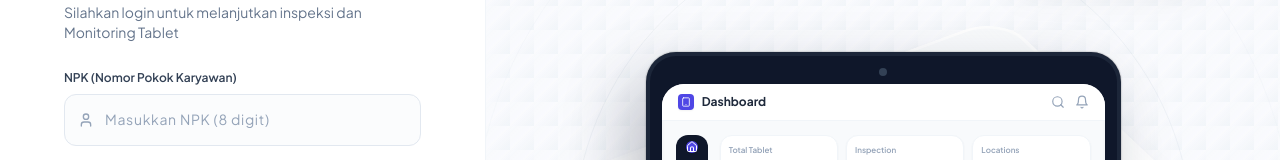
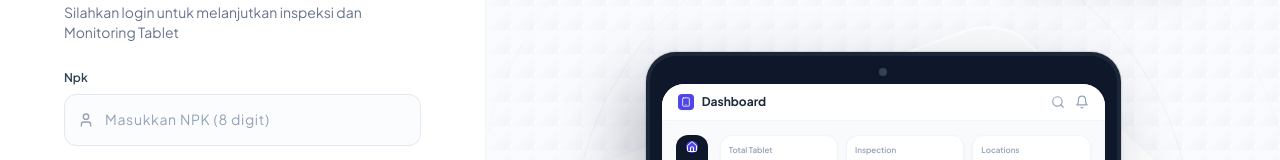
Before and after one commit to Bogaaing/monitoringtablet, a Next.js app: page /login in a window 1280 px wide. Shown: the part 162-322 px from the top of the page. Built offline with nearby package versions, Linux system fonts and the light colour scheme; no server answers.

Commit message:
style(login): update login form label text to Npk

```diff
--- a/components/auth/login-form.tsx
+++ b/components/auth/login-form.tsx
@@ -60,7 +60,7 @@ export function LoginForm() {
       {/* NPK Field (8-digit numeric input) */}
       <div>
         <label htmlFor="npk" className="block text-xs font-semibold text-slate-700 mb-2">
-          NPK (Nomor Pokok Karyawan)
+          Npk
         </label>
         <div className="relative">
           <div className="absolute inset-y-0 left-0 pl-3.5 flex items-center pointer-events-none text-slate-400">
```
